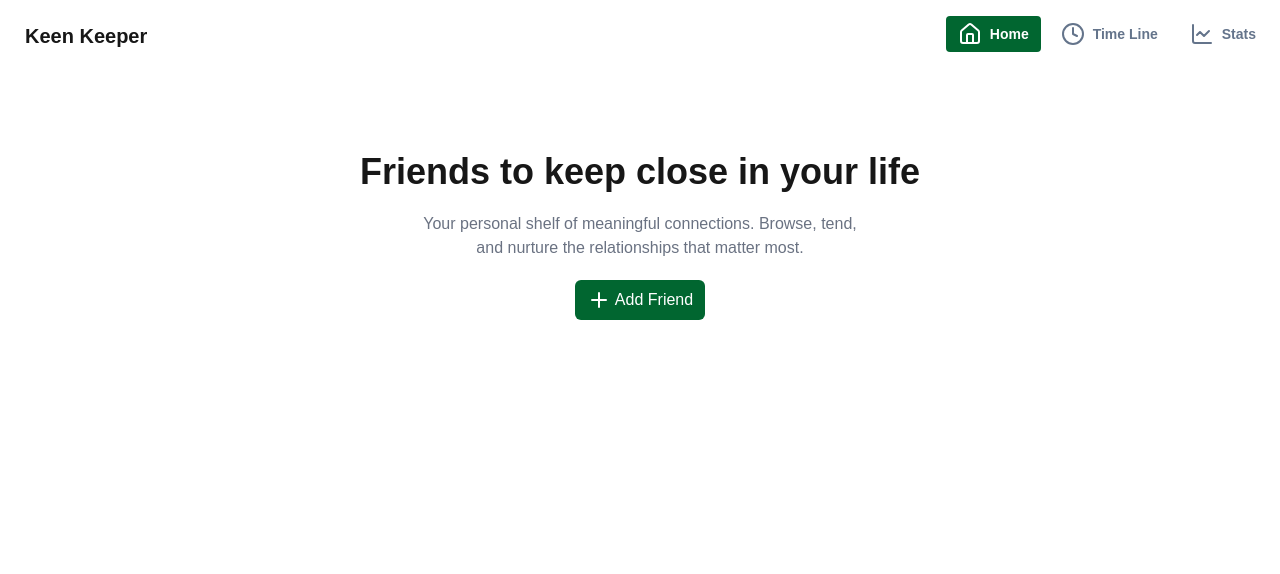
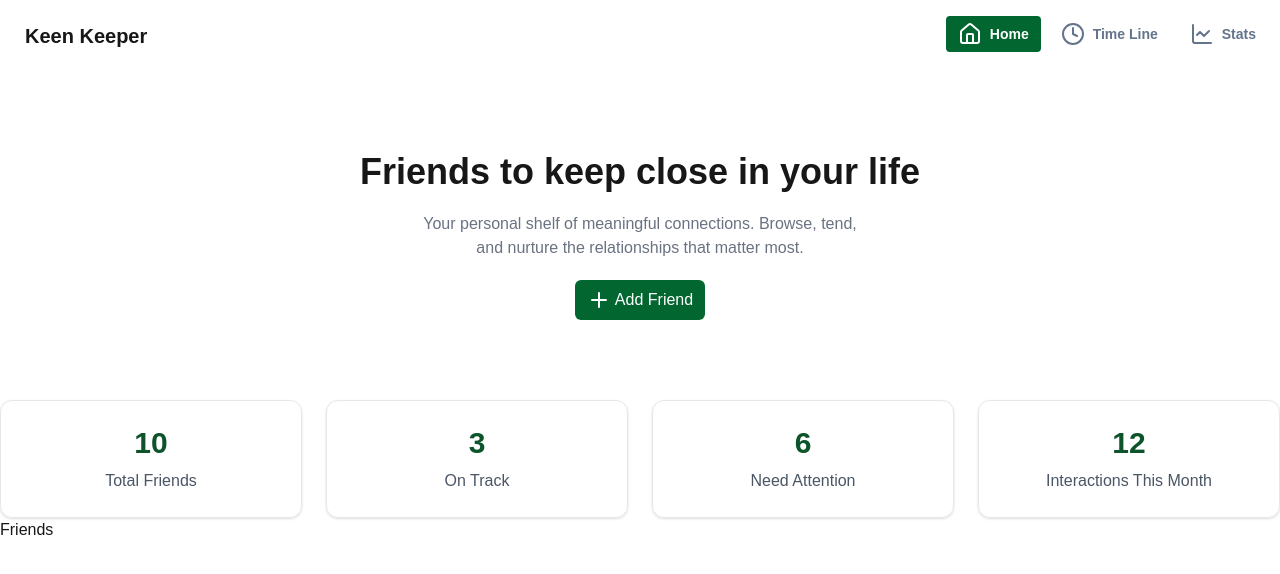
Before and after one commit to hridoy-ahmmad/Keen-keeper, a Next.js app: page / in a window 1280 px wide. Shown: the top 574 px of the page. Built offline with nearby package versions, Linux system fonts and the light colour scheme.

Commit message:
create stats section of home page

```diff
--- /dev/null
+++ b/public/friends.json
@@ -0,0 +1,122 @@
+[
+  {
+    "id": 1,
+    "name": "Arif Rahman",
+    "picture": "https://example.com/photo1.jpg",
+    "email": "john@example.com",
+    "days_since_contact": 12,
+    "status": "overdue",
+    "tags": ["college", "close friend"],
+    "bio": "Met in university. Love hiking together.",
+    "goal": 14,
+    "next_due_date": "2025-07-20"
+  },
+  {
+    "id": 2,
+    "name": "Sarah Ahmed",
+    "picture": "https://example.com/photo2.jpg",
+    "email": "sarah@example.com",
+    "days_since_contact": 5,
+    "status": "upcoming",
+    "tags": ["office", "teammate"],
+    "bio": "Works in the same team. Very supportive.",
+    "goal": 10,
+    "next_due_date": "2025-04-18"
+  },
+  {
+    "id": 3,
+    "name": "Michael Lee",
+    "picture": "https://example.com/photo3.jpg",
+    "email": "michael@example.com",
+    "days_since_contact": 20,
+    "status": "overdue",
+    "tags": ["gym", "friend"],
+    "bio": "Gym partner and fitness enthusiast.",
+    "goal": 7,
+    "next_due_date": "2025-04-10"
+  },
+  {
+    "id": 4,
+    "name": "Ayesha Khan",
+    "picture": "https://example.com/photo4.jpg",
+    "email": "ayesha@example.com",
+    "days_since_contact": 2,
+    "status": "active",
+    "tags": ["family"],
+    "bio": "Cousin, we talk frequently.",
+    "goal": 5,
+    "next_due_date": "2025-04-16"
+  },
+  {
+    "id": 5,
+    "name": "David Smith",
+    "picture": "https://example.com/photo5.jpg",
+    "email": "david@example.com",
+    "days_since_contact": 15,
+    "status": "overdue",
+    "tags": ["client"],
+    "bio": "Important client from last project.",
+    "goal": 10,
+    "next_due_date": "2025-04-12"
+  },
+  {
+    "id": 6,
+    "name": "Nusrat Jahan",
+    "picture": "https://example.com/photo6.jpg",
+    "email": "nusrat@example.com",
+    "days_since_contact": 8,
+    "status": "upcoming",
+    "tags": ["school", "friend"],
+    "bio": "School friend, reconnecting recently.",
+    "goal": 14,
+    "next_due_date": "2025-04-20"
+  },
+  {
+    "id": 7,
+    "name": "Rahim Uddin",
+    "picture": "https://example.com/photo7.jpg",
+    "email": "rahim@example.com",
+    "days_since_contact": 1,
+    "status": "active",
+    "tags": ["neighbor"],
+    "bio": "Lives next door, we meet often.",
+    "goal": 3,
+    "next_due_date": "2025-04-15"
+  },
+  {
+    "id": 8,
+    "name": "Emily Johnson",
+    "picture": "https://example.com/photo8.jpg",
+    "email": "emily@example.com",
+    "days_since_contact": 18,
+    "status": "overdue",
+    "tags": ["online", "friend"],
+    "bio": "Met through an online community.",
+    "goal": 10,
+    "next_due_date": "2025-04-08"
+  },
+  {
+    "id": 9,
+    "name": "Tanvir Hasan",
+    "picture": "https://example.com/photo9.jpg",
+    "email": "tanvir@example.com",
+    "days_since_contact": 6,
+    "status": "upcoming",
+    "tags": ["university", "group mate"],
+    "bio": "Worked on group projects together.",
+    "goal": 12,
+    "next_due_date": "2025-04-19"
+  },
+  {
+    "id": 10,
+    "name": "Olivia Brown",
+    "picture": "https://example.com/photo10.jpg",
+    "email": "olivia@example.com",
+    "days_since_contact": 3,
+    "status": "active",
+    "tags": ["mentor"],
+    "bio": "Guides me in career decisions.",
+    "goal": 7,
+    "next_due_date": "2025-04-17"
+  }
+]
--- /dev/null
+++ b/src/Components/Friends/Friends.jsx
@@ -0,0 +1,16 @@
+"use client"
+import useFriends from '@/Hooks/useFriends';
+import React, { use } from 'react';
+
+const Friends = () => {
+    const friends = useFriends()
+    console.log(friends.friends);
+
+    return (
+        <div>
+            Friends
+        </div>
+    );
+};
+
+export default Friends;
--- a/src/Components/Header/Header.jsx
+++ b/src/Components/Header/Header.jsx
@@ -6,15 +6,12 @@ import React from 'react';
 
 const Header = () => {
     const pathName = usePathname()
-    console.log(pathName);
-
-
+    // console.log(pathName);
     const nav = <div className='md:flex space-y-1 gap-2 font-bold'>
         <li><Link href={'/'} className={` ${pathName === '/' ? 'bg-green-800 text-white' : ''}`}> <House /> Home</Link></li>
         <li><Link href={'/time_line'} className={` ${pathName === '/time_line' ? 'bg-green-800 text-white' : ''}`}> <Clock4 /> Time Line</Link></li>
         <li><Link href={'/stats'} className={` ${pathName === '/stats' ? 'bg-green-800 text-white' : ''}`}> <ChartLine /> Stats</Link></li>
     </div>
-
     return (
         <div className='container mx-auto'>
             <div className="navbar ">
--- /dev/null
+++ b/src/Components/Stats/Stats.jsx
@@ -0,0 +1,33 @@
+import React from 'react';
+
+const Stats = () => {
+    return (
+
+        <div className="grid grid-cols-1 md:grid-cols-4 gap-6">
+
+            <div className=" shadow-sm border border-gray-200  rounded-xl  p-6 text-center">
+                <h2 className="text-3xl font-bold text-green-900">10</h2>
+                <p className="text-gray-600 mt-2">Total Friends</p>
+            </div>
+
+            <div className=" shadow-sm border border-gray-200 rounded-xl p-6 text-center">
+                <h2 className="text-3xl font-bold text-green-900">3</h2>
+                <p className="text-gray-600 mt-2">On Track</p>
+            </div>
+
+            <div className=" shadow-sm border border-gray-200 rounded-xl p-6 text-center">
+                <h2 className="text-3xl font-bold text-green-900">6</h2>
+                <p className="text-gray-600 mt-2">Need Attention</p>
+            </div>
+
+            <div className=" shadow-sm border border-gray-200 rounded-xl p-6 text-center">
+                <h2 className="text-3xl font-bold text-green-900">12</h2>
+                <p className="text-gray-600 mt-2">Interactions This Month</p>
+            </div>
+
+        </div>
+
+    )
+};
+
+export default Stats;
--- /dev/null
+++ b/src/Hooks/useFriends.jsx
@@ -0,0 +1,14 @@
+
+import React, { useEffect, useState } from 'react';
+
+const useFriends = () => {
+    const [friends, setFriends] = useState()
+    useEffect(() => {
+        fetch('friends.json')
+            .then(res => res.json())
+            .then(data => setFriends(data))
+    }, [])
+    return { friends }
+};
+
+export default useFriends;
--- a/src/app/layout.js
+++ b/src/app/layout.js
@@ -26,7 +26,9 @@ export default function RootLayout({ children }) {
     >
       <body className="min-h-full flex flex-col">
         <Header />
-        {children}
+        <main className="container mx-auto">
+          {children}
+        </main>
       </body>
     </html>
   );
--- a/src/app/page.js
+++ b/src/app/page.js
@@ -1,8 +1,12 @@
+import Friends from "@/Components/Friends/Friends";
+import Stats from "@/Components/Stats/Stats";
 import { Plus } from "lucide-react";
-import Link from "next/link";
+
 
 
 export default function Home() {
+
+
   return (
     <section>
       <div className="flex  flex-col justify-center items-center gap-5 text-center px-2 my-10 md:my-20">
@@ -11,6 +15,9 @@ export default function Home() {
           relationships that matter most.</p>
         <button className="flex px-3 py-2 items-center gap-1 rounded-md bg-green-800 text-white hover:scale-105"><Plus />  Add Friend</button>
       </div>
+      <Stats />
+      <Friends></Friends>
+
     </section>
   );
 }
```
